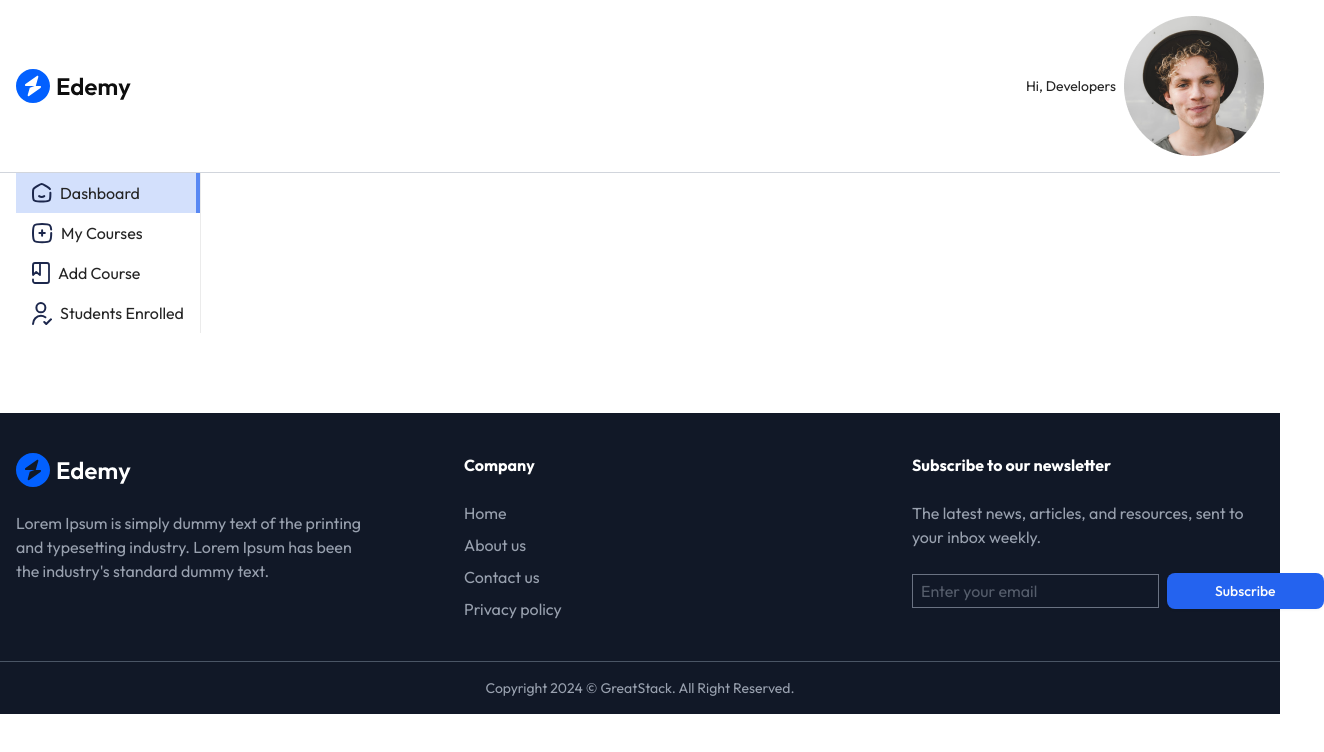
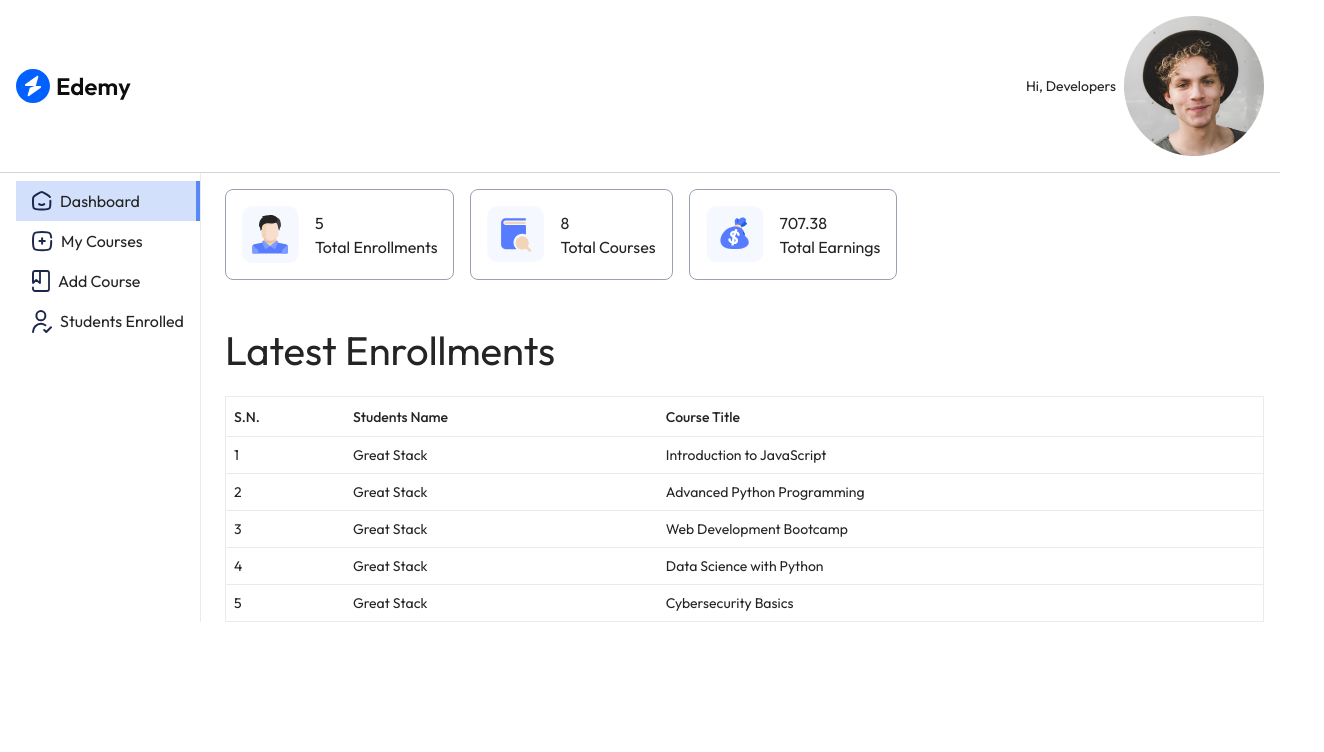
Before and after one commit to mohangrg2018/LMS-Mern, a React (Vite) app in the folder client/: page /educator in a window 1280 px wide. Shown: the top 752 px of the page, 1324 px wide, since content can reach past the window. Built offline with nearby package versions, Linux system fonts and the light colour scheme; no server answers.

Commit message:
In dashboard, dashboard link is done

```diff
--- a/client/src/App.jsx
+++ b/client/src/App.jsx
@@ -28,13 +28,13 @@ const App = () => {
         <Route path="/player/:courseId" element={<Player />} />
         <Route path="/loading/:path" element={<Loading />} />
         <Route path="/educator" element={<Educator />}>
-          <Route path="dashboard" element={<Dashboard />} />
+          <Route path="/educator" element={<Dashboard />} />
           <Route path="add-course" element={<AddCourse />} />
           <Route path="my-courses" element={<MyCourses />} />
           <Route path="students-enrolled" element={<StudentsEnrolled />} />
         </Route>
       </Routes>
-      <Footer />
+      {!isEducatorRoute && <Footer />}
     </>
   );
 };
--- a/client/src/components/educator/Footer.jsx
+++ b/client/src/components/educator/Footer.jsx
@@ -1,7 +1,5 @@
-import React from "react";
-
 const Footer = () => {
-  return <div>Footer</div>;
+  return <footer>Footer</footer>;
 };
 
 export default Footer;
--- a/client/src/components/educator/Sidebar.jsx
+++ b/client/src/components/educator/Sidebar.jsx
@@ -31,7 +31,7 @@ const Sidebar = () => {
 
   return (
     isEducator && (
-      <section className="border-r">
+      <section className="border-r pt-2">
         {menuItems.map((item, index) => (
           <NavLink
             key={index}
--- a/client/src/components/ui/table.jsx
+++ b/client/src/components/ui/table.jsx
@@ -1,61 +1,56 @@
-import * as React from "react"
+import * as React from "react";
 
-import { cn } from "@/lib/utils"
+import { cn } from "@/lib/utils";
 
-function Table({
-  className,
-  ...props
-}) {
+function Table({ className, ...props }) {
   return (
-    <div data-slot="table-container" className="relative w-full overflow-x-auto">
+    <div
+      data-slot="table-container"
+      className="relative w-full overflow-x-auto"
+    >
       <table
         data-slot="table"
-        className={cn("w-full caption-bottom text-sm", className)}
-        {...props} />
+        className={cn("w-full caption-bottom text-sm border", className)}
+        {...props}
+      />
     </div>
   );
 }
 
-function TableHeader({
-  className,
-  ...props
-}) {
+function TableHeader({ className, ...props }) {
   return (
     <thead
       data-slot="table-header"
       className={cn("[&_tr]:border-b", className)}
-      {...props} />
+      {...props}
+    />
   );
 }
 
-function TableBody({
-  className,
-  ...props
-}) {
+function TableBody({ className, ...props }) {
   return (
     <tbody
       data-slot="table-body"
       className={cn("[&_tr:last-child]:border-0", className)}
-      {...props} />
+      {...props}
+    />
   );
 }
 
-function TableFooter({
-  className,
-  ...props
-}) {
+function TableFooter({ className, ...props }) {
   return (
     <tfoot
       data-slot="table-footer"
-      className={cn("bg-muted/50 border-t font-medium [&>tr]:last:border-b-0", className)}
-      {...props} />
+      className={cn(
+        "bg-muted/50 border-t font-medium [&>tr]:last:border-b-0",
+        className
+      )}
+      {...props}
+    />
   );
 }
 
-function TableRow({
-  className,
-  ...props
-}) {
+function TableRow({ className, ...props }) {
   return (
     <tr
       data-slot="table-row"
@@ -63,14 +58,12 @@ function TableRow({
         "hover:bg-muted/50 data-[state=selected]:bg-muted border-b transition-colors",
         className
       )}
-      {...props} />
+      {...props}
+    />
   );
 }
 
-function TableHead({
-  className,
-  ...props
-}) {
+function TableHead({ className, ...props }) {
   return (
     <th
       data-slot="table-head"
@@ -78,14 +71,12 @@ function TableHead({
         "text-foreground h-10 px-2 text-left align-middle font-medium whitespace-nowrap [&:has([role=checkbox])]:pr-0 [&>[role=checkbox]]:translate-y-[2px]",
         className
       )}
-      {...props} />
+      {...props}
+    />
   );
 }
 
-function TableCell({
-  className,
-  ...props
-}) {
+function TableCell({ className, ...props }) {
   return (
     <td
       data-slot="table-cell"
@@ -93,19 +84,18 @@ function TableCell({
         "p-2 align-middle whitespace-nowrap [&:has([role=checkbox])]:pr-0 [&>[role=checkbox]]:translate-y-[2px]",
         className
       )}
-      {...props} />
+      {...props}
+    />
   );
 }
 
-function TableCaption({
-  className,
-  ...props
-}) {
+function TableCaption({ className, ...props }) {
   return (
     <caption
       data-slot="table-caption"
       className={cn("text-muted-foreground mt-4 text-sm", className)}
-      {...props} />
+      {...props}
+    />
   );
 }
 
@@ -118,4 +108,4 @@ export {
   TableRow,
   TableCell,
   TableCaption,
-}
+};
--- a/client/src/pages/educator/Dashboard.jsx
+++ b/client/src/pages/educator/Dashboard.jsx
@@ -1,7 +1,84 @@
-import React from "react";
+import { assets, dummyDashboardData } from "@/assets/assets";
+import Loading from "@/components/student/Loading";
+import { AppContext } from "@/context/AppContext";
+import { useContext, useEffect, useState } from "react";
+import {
+  Table,
+  TableBody,
+  TableCaption,
+  TableCell,
+  TableHead,
+  TableHeader,
+  TableRow,
+} from "@/components/ui/table";
 
 const Dashboard = () => {
-  return <div>Dashboard</div>;
+  const { currency } = useContext(AppContext);
+  const [dashboardData, setDashboardData] = useState(null);
+
+  const fetchDashboardData = async () => {
+    setDashboardData(dummyDashboardData);
+  };
+
+  useEffect(() => {
+    fetchDashboardData();
+  }, []);
+
+  return dashboardData ? (
+    <section className="mt-4">
+      <div className="flex flex-col md:flex-row gap-4">
+        <div className="p-4 flex items-center gap-4 border border-gray-400 rounded-md">
+          <img src={assets.patients_icon} alt="" />
+          <div>
+            <p>{dashboardData.enrolledStudentsData.length}</p>
+            <p>Total Enrollments</p>
+          </div>
+        </div>
+        <div className="p-4 flex items-center gap-4 border border-gray-400 rounded-md">
+          <img src={assets.appointments_icon} alt="" />
+          <div>
+            <p>{dashboardData.totalCourses}</p>
+            <p>Total Courses </p>
+          </div>
+        </div>
+        <div className="p-4 flex items-center gap-4 border border-gray-400 rounded-md">
+          <img src={assets.earning_icon} alt="" />
+          <div>
+            <p>
+              {currency}
+              {dashboardData.totalEarnings}
+            </p>
+            <p>Total Earnings</p>
+          </div>
+        </div>
+      </div>
+      <div className="mt-10 flex flex-col gap-4">
+        <h2>Latest Enrollments</h2>
+        <Table>
+          <TableHeader>
+            <TableRow>
+              <TableHead>S.N.</TableHead>
+              <TableHead>Students Name</TableHead>
+              <TableHead>Course Title</TableHead>
+            </TableRow>
+          </TableHeader>
+          <TableBody>
+            {dashboardData.enrolledStudentsData.map((item, index) => (
+              <TableRow key={index}>
+                <TableCell>{index + 1}</TableCell>
+                <TableCell>{item.student.name}</TableCell>
+                <TableCell>
+                  <p>{item.courseTitle}</p>
+                </TableCell>
+              </TableRow>
+            ))}
+          </TableBody>
+        </Table>
+      </div>
+    </section>
+  ) : (
+    <Loading />
+  );
 };
 
 export default Dashboard;
```
